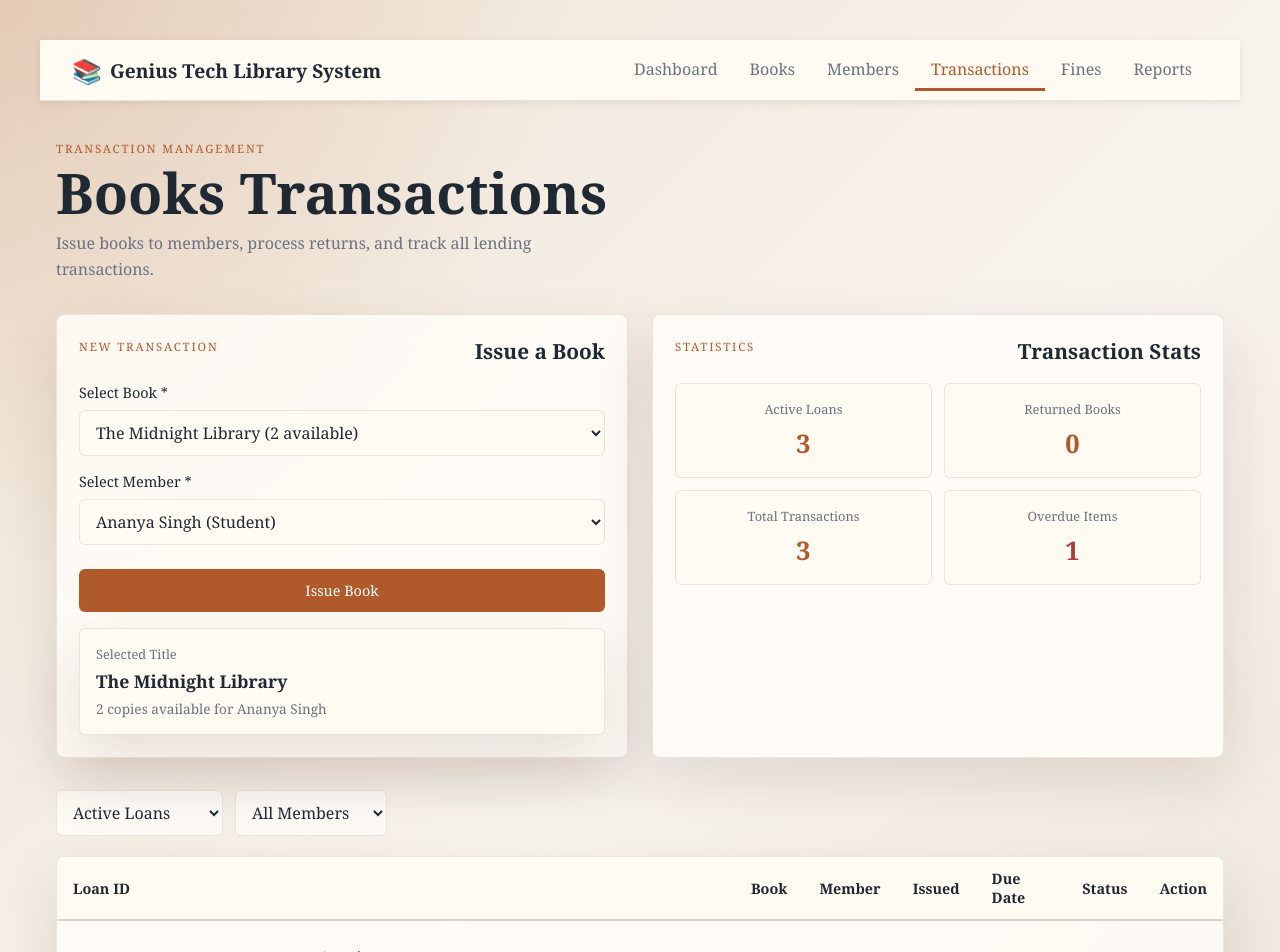
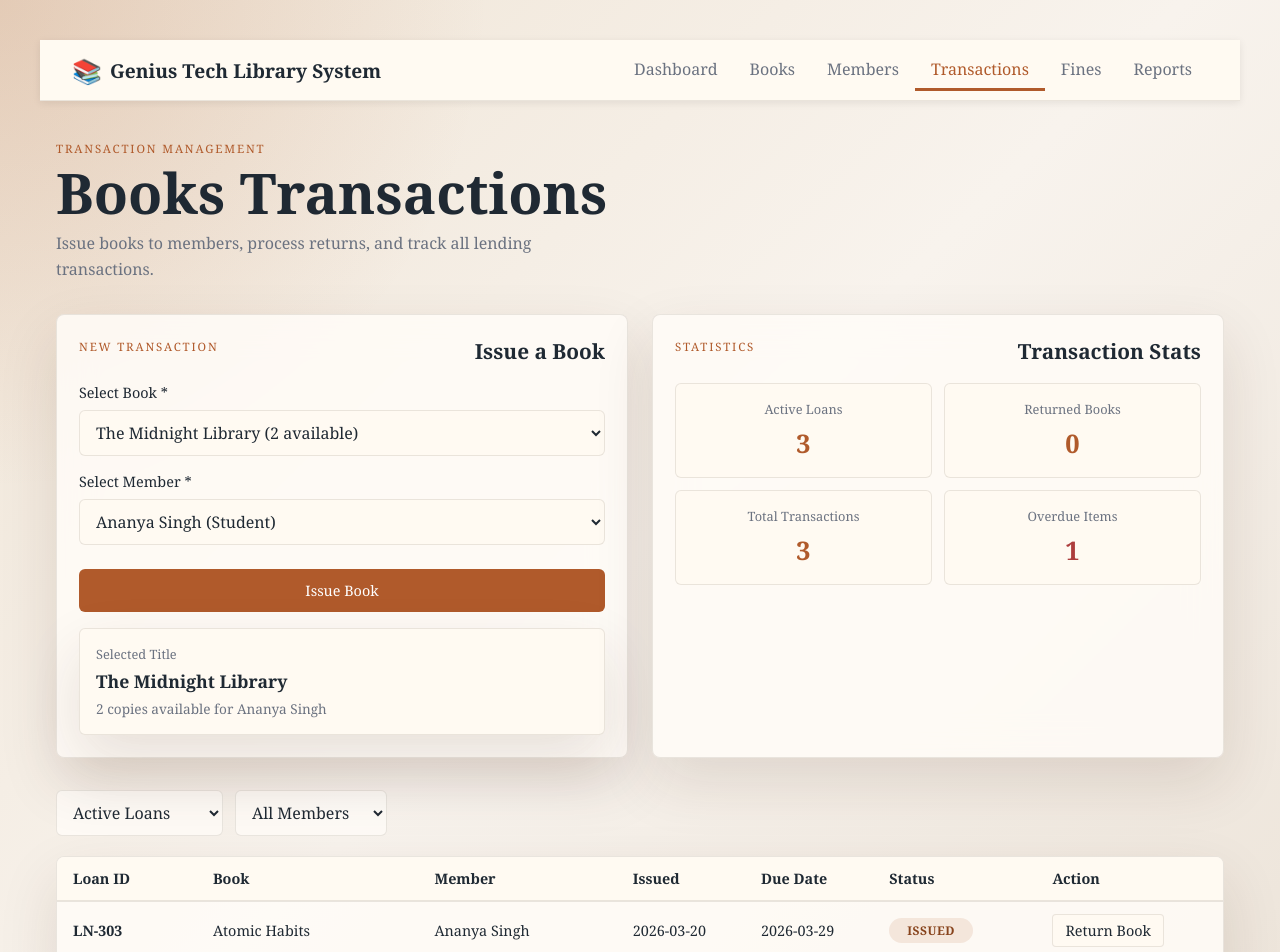
Before and after one commit to abhiraj843490/library-management-ui, a React (Create React App) app: page /transactions in a window 1280 px wide. Shown: the top 952 px of the page. Built offline with nearby package versions, Linux system fonts and the light colour scheme.

Commit message:
fixed css for transaction table

```diff
--- a/src/pages/Transactions.css
+++ b/src/pages/Transactions.css
@@ -160,7 +160,19 @@
 .transactions-table {
   width: 100%;
   border-collapse: collapse;
+  table-layout: fixed;
   font-size: 0.9rem;
+}
+
+.transactions-table thead tr,
+.transactions-table tbody tr.loan-row {
+  display: table-row;
+}
+
+.transactions-table th,
+.transactions-table td {
+  display: table-cell;
+  vertical-align: middle;
 }
 
 .transactions-table thead {
@@ -173,11 +185,51 @@
   text-align: left;
   font-weight: 600;
   color: var(--text);
+  white-space: nowrap;
 }
 
 .transactions-table td {
   padding: 12px 16px;
   border-bottom: 1px solid var(--line);
+  word-break: break-word;
+  overflow-wrap: anywhere;
+}
+
+.transactions-table th:nth-child(1),
+.transactions-table td:nth-child(1) {
+  width: 12%;
+}
+
+.transactions-table th:nth-child(2),
+.transactions-table td:nth-child(2) {
+  width: 19%;
+}
+
+.transactions-table th:nth-child(3),
+.transactions-table td:nth-child(3) {
+  width: 17%;
+}
+
+.transactions-table th:nth-child(4),
+.transactions-table td:nth-child(4),
+.transactions-table th:nth-child(5),
+.transactions-table td:nth-child(5) {
+  width: 11%;
+  white-space: nowrap;
+}
+
+.transactions-table th:nth-child(6),
+.transactions-table td:nth-child(6) {
+  width: 14%;
+}
+
+.transactions-table th:nth-child(7),
+.transactions-table td:nth-child(7) {
+  width: 16%;
+}
+
+.transactions-table td:nth-child(7) .secondary-button {
+  white-space: nowrap;
 }
 
 .transactions-table tbody tr:hover {
@@ -217,6 +269,7 @@
 
 @media (max-width: 1024px) {
   .transactions-table {
+    table-layout: auto;
     font-size: 0.85rem;
   }
 
```
Also changed, not shown: 1 other file (tests, documents, lock files or other folders).
